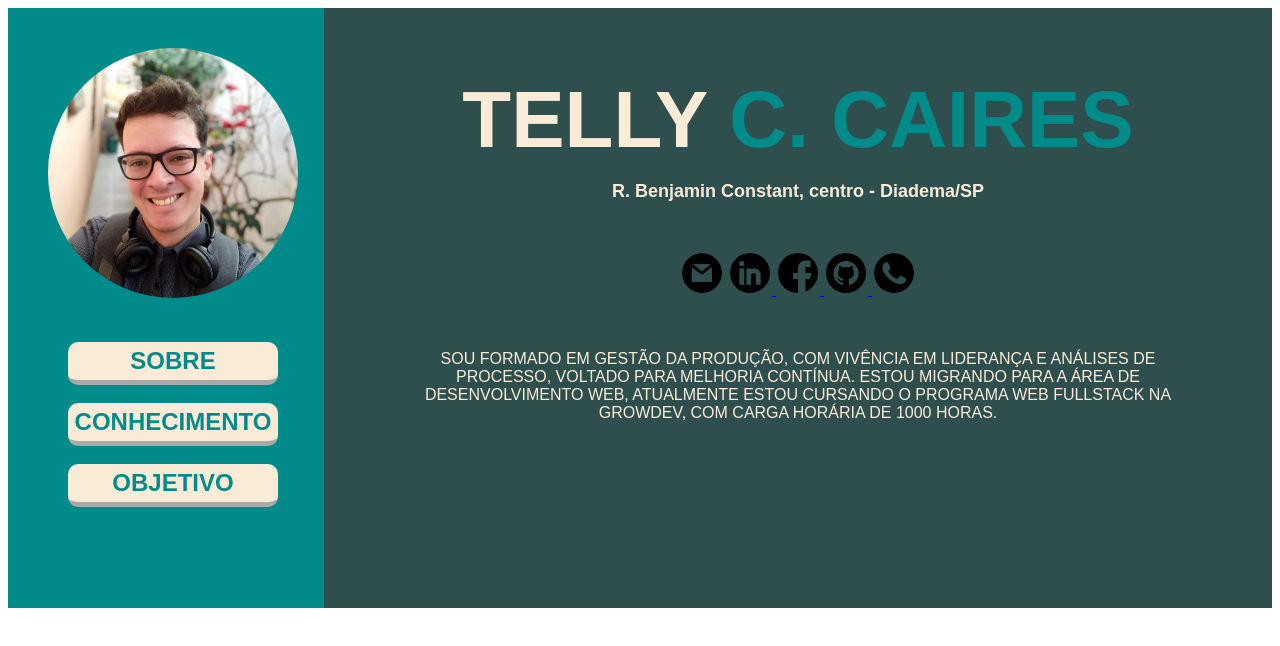
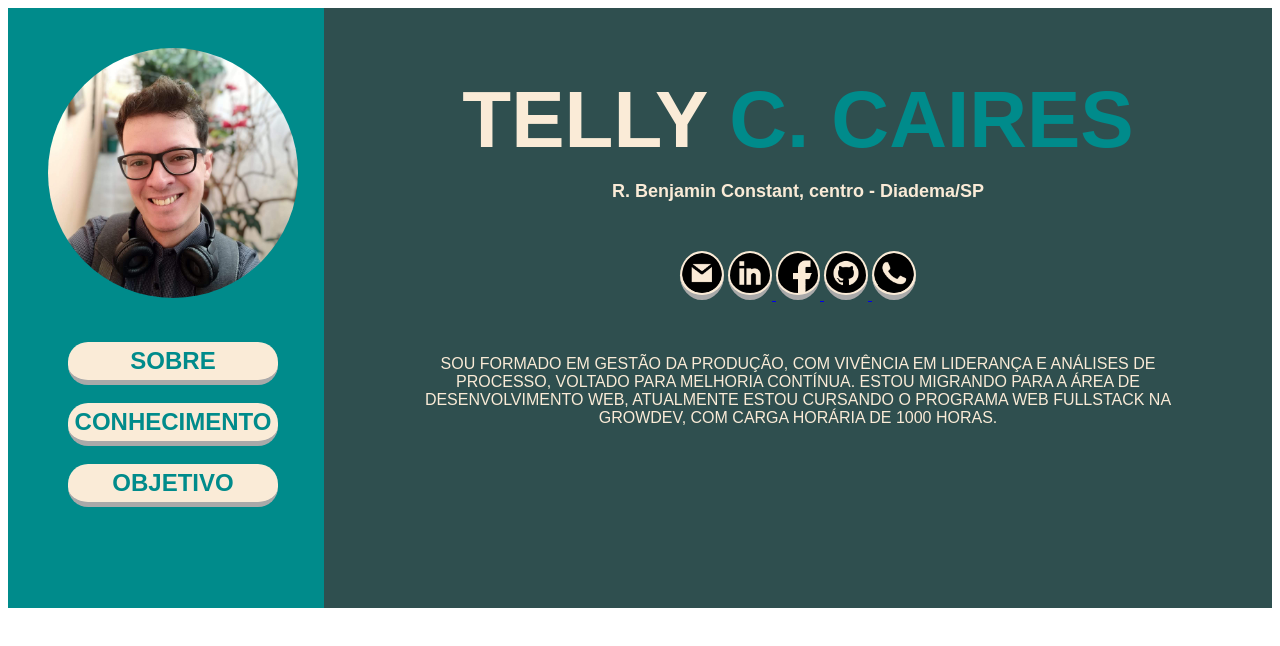
Before and after one commit to tellycruz/Curriculum-frontend, a plain HTML site: page index.html in a window 1280 px wide. Drawn offline with Linux system fonts and the light colour scheme.

Commit message:
icons & buttons customization

```diff
--- a/style.css
+++ b/style.css
@@ -31,7 +31,7 @@ img {
   font-size: x-large;
   font-weight: bold;
   padding: 5px 5px;
-  border-radius: 10px;
+  border-radius: 20px;
   width: 200px;
   margin-left: 60px;
   border-bottom: 5px solid darkgrey;
@@ -61,6 +61,15 @@ h2 {
 .icons {
   width: 40px;
   padding: 2px;
+  border-bottom: 5px solid darkgrey;
+  background-color: antiquewhite;
+  transition: transform 0.5s;
+}
+
+.icons:hover {
+  box-shadow: 0px 0px 15px wheat;
+  transform: translate(px, -5px);
+  transition: transform 0.5s;
 }
 
 .texts {
```
